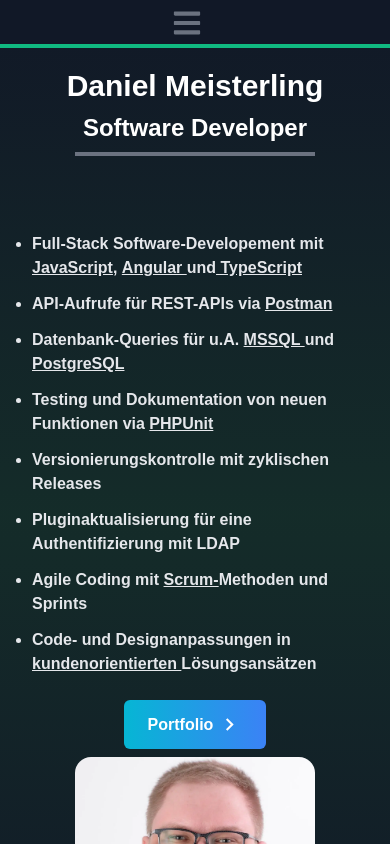
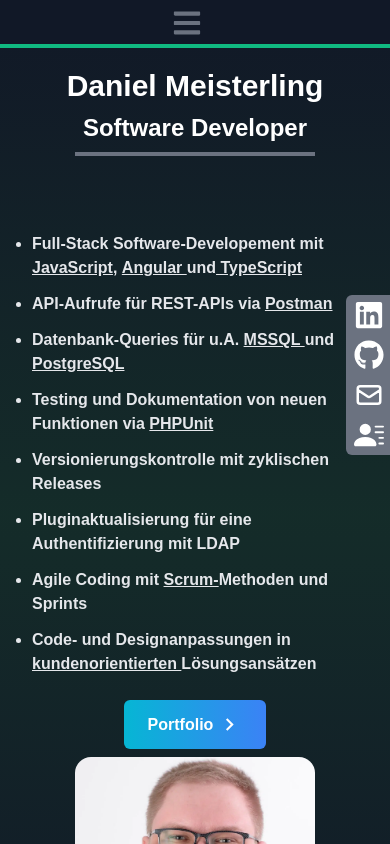
Before and after one commit to DMeisterling/Portfolio, a React (Create React App) app: page / in a window 390 px wide. Shown: the top 844 px of the page. Built offline with nearby package versions, Linux system fonts and the light colour scheme.

Commit message:
fix social links for mobile view

```diff
--- a/src/components/SocialLinks.jsx
+++ b/src/components/SocialLinks.jsx
@@ -47,13 +47,13 @@
   ];
 
   return (
-    <div className="hidden lg:flex flex-col top-[35%] right-0 fixed">
+    <div className="flex flex-col top-[35%] right-0 fixed">
       <ul>
         {links.map(({ id, child, href, style, download }) => (
           <li
             key={id}
             className={
-              "flex justify-between items-center w-40 h-14 px-4 mr-[-100px] hover:ml-[-100px] hover:rounded-sm duration-300 bg-gray-500" +
+              "flex justify-between items-center lg:w-40 w-36 h-10 lg:px-4 px-2 mr-[-100px] hover:ml-[-100px] hover:rounded-sm duration-300 bg-gray-500" +
               " " +
               style
             }
```
